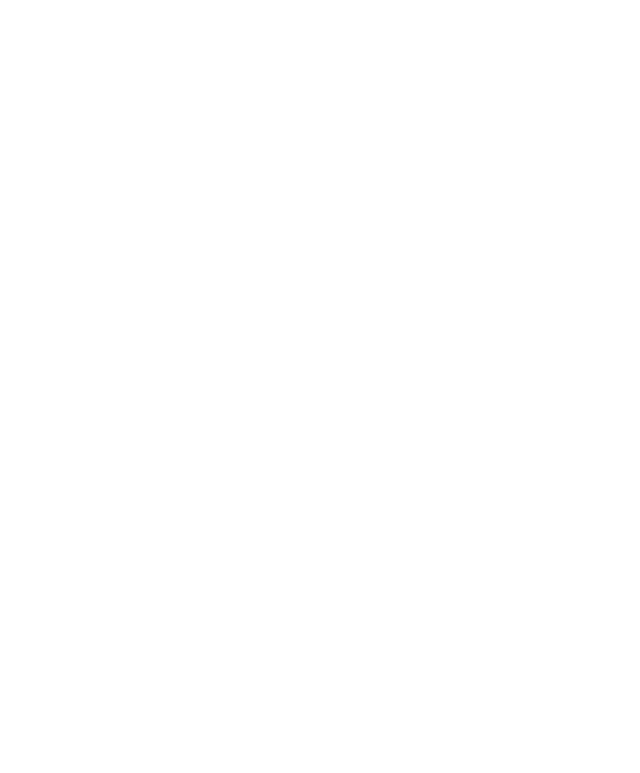
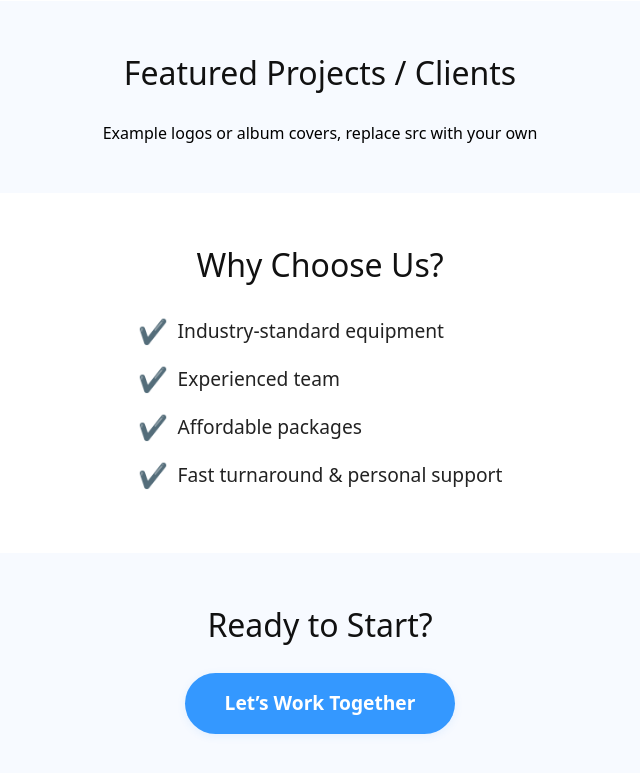
Before and after one commit to anon381/kidus-production, a Next.js app: page / in a window 1280 px wide. Shown: the part 3635-4408 px from the top of the page, without its empty margins (320-960 px from the left). Before the commit the page ends 3636 px from the top, so only its background shows below. Built offline with nearby package versions, Linux system fonts and the light colour scheme.

Commit message:
will fix

```diff
--- a/src/app/page.tsx
+++ b/src/app/page.tsx
@@ -381,8 +381,32 @@
             </div>
           </div>
         </section>
+        <section style={{ width: "100%", background: "#f7faff", padding: "3rem 0", display: "flex", flexDirection: "column", alignItems: "center" }}>
+          <h2 style={{ color: "#111", fontSize: "2rem", marginBottom: "1.5rem" }}>Featured Projects / Clients</h2>
+          <div style={{ display: "flex", flexWrap: "wrap", gap: "2rem", justifyContent: "center", alignItems: "center", width: "100%", maxWidth: 1200 }}>
+            Example logos or album covers, replace src with your own
+             {/* Add more as needed */}
+          </div>
+        </section>
 
 
+        {/* Why Choose Us Section */}
+        <section style={{ width: "100%", background: "#fff", padding: "3rem 0", display: "flex", flexDirection: "column", alignItems: "center" }}>
+          <h2 style={{ color: "#111", fontSize: "2rem", marginBottom: "1.5rem" }}>Why Choose Us?</h2>
+          <ul style={{ color: "#222", fontSize: "1.2rem", maxWidth: 700, margin: 0, padding: 0, listStyle: "none" }}>
+            <li style={{ marginBottom: 12, display: "flex", alignItems: "center" }}><span style={{ color: "#3498ff", fontSize: "1.5rem", marginRight: 10 }}>✔️</span>Industry-standard equipment</li>
+            <li style={{ marginBottom: 12, display: "flex", alignItems: "center" }}><span style={{ color: "#3498ff", fontSize: "1.5rem", marginRight: 10 }}>✔️</span>Experienced team</li>
+            <li style={{ marginBottom: 12, display: "flex", alignItems: "center" }}><span style={{ color: "#3498ff", fontSize: "1.5rem", marginRight: 10 }}>✔️</span>Affordable packages</li>
+            <li style={{ marginBottom: 12, display: "flex", alignItems: "center" }}><span style={{ color: "#3498ff", fontSize: "1.5rem", marginRight: 10 }}>✔️</span>Fast turnaround & personal support</li>
+          </ul>
+        </section>
+        {/* Quick Contact CTA Section */}
+        <section style={{ width: "100%", background: "#f7faff", padding: "3rem 0", display: "flex", flexDirection: "column", alignItems: "center" }}>
+          <h2 style={{ color: "#111", fontSize: "2rem", marginBottom: "1.5rem" }}>Ready to Start?</h2>
+          <div style={{ display: "flex", gap: "1.5rem" }}>
+            <a href="/contact" style={{ background: "#3498ff", color: "#fff", fontWeight: 600, fontSize: "1.2rem", padding: "1rem 2.5rem", borderRadius: 32, textDecoration: "none", boxShadow: "0 2px 8px rgba(52,152,255,0.10)", transition: "background 0.2s" }}>Let’s Work Together</a>
+          </div>
+        </section>
       </main>
       <style jsx>{`
         @media (max-width: 900px) {
@@ -406,6 +430,9 @@
           .main-motto {
             font-size: 1rem !important;
           }
+          #services-cards-section {
+            padding-bottom: 1rem !important;
+          }
         }
       `}</style>
     </>
```
